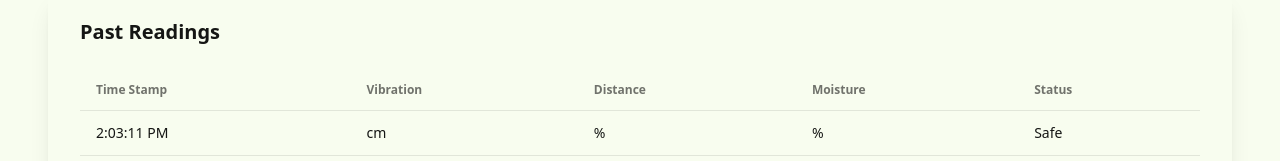
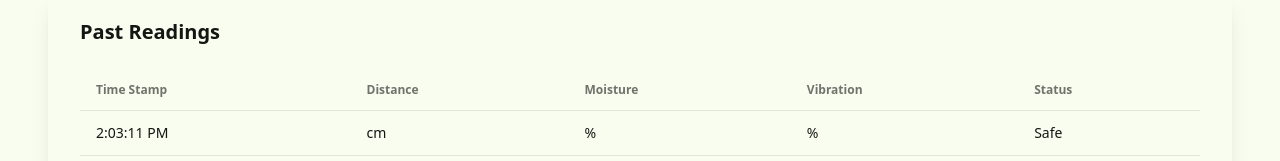
Before and after one commit to roiceee/landslide-detection-web-interface, a React (Vite) app: page / in a window 1280 px wide. Shown: the part 408-569 px from the top of the page. Built offline with nearby package versions, Linux system fonts and the light colour scheme; no server answers; the database is empty.

Commit message:
Refactor determineStatus function and update variable names in App.tsx and status-checker.ts

```diff
--- a/src/App.tsx
+++ b/src/App.tsx
@@ -3,9 +3,7 @@ import { useCallback, useEffect, useMemo, useState } from "react";
 import Navbar from "./components/Navbar";
 import app from "./firebase";
 import Data from "./types/data";
-import {
-  default as determineSystemStatus
-} from "./util/status-checker";
+import { default as determineSystemStatus } from "./util/status-checker";
 
 function App() {
   const database = getDatabase(app);
@@ -148,9 +146,9 @@ function App() {
                   <thead>
                     <tr>
                       <th>Time Stamp</th>
-                      <th>Vibration</th>
                       <th>Distance</th>
                       <th>Moisture</th>
+                      <th>Vibration</th>
                       <th>Status</th>
                     </tr>
                   </thead>
```
